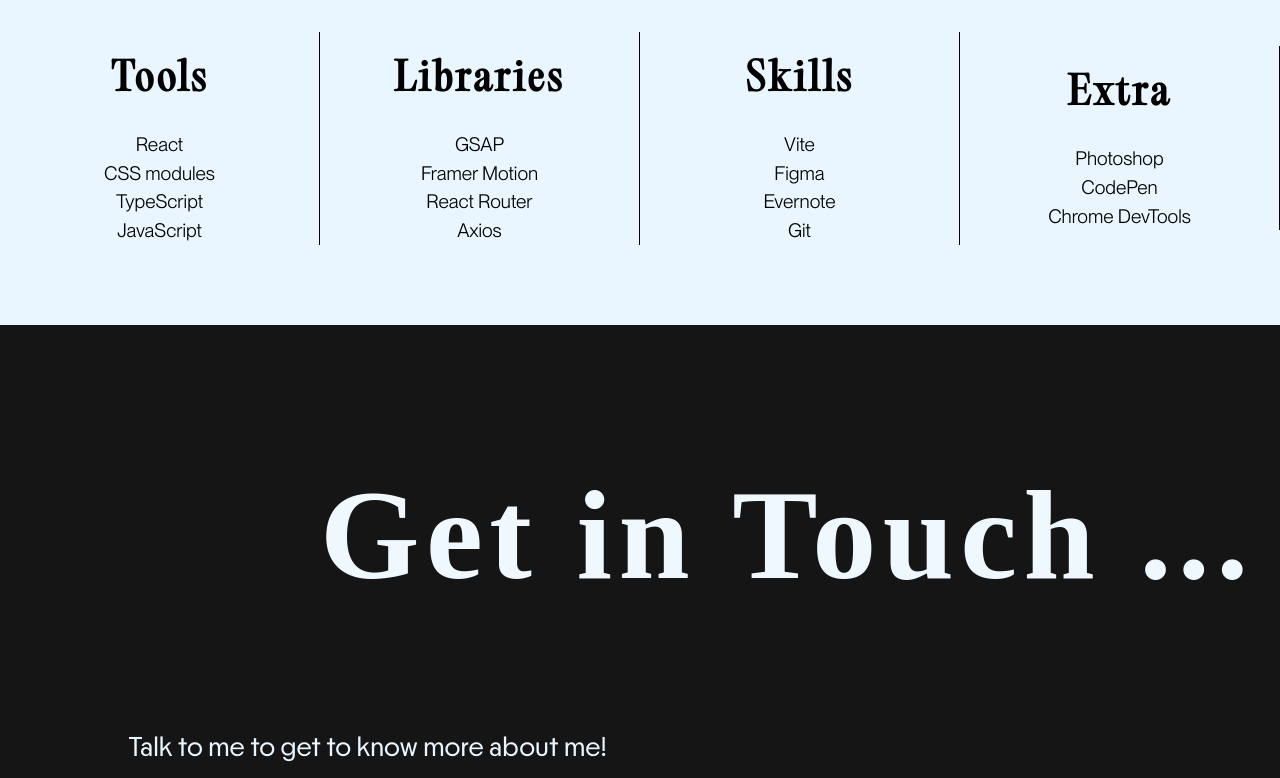
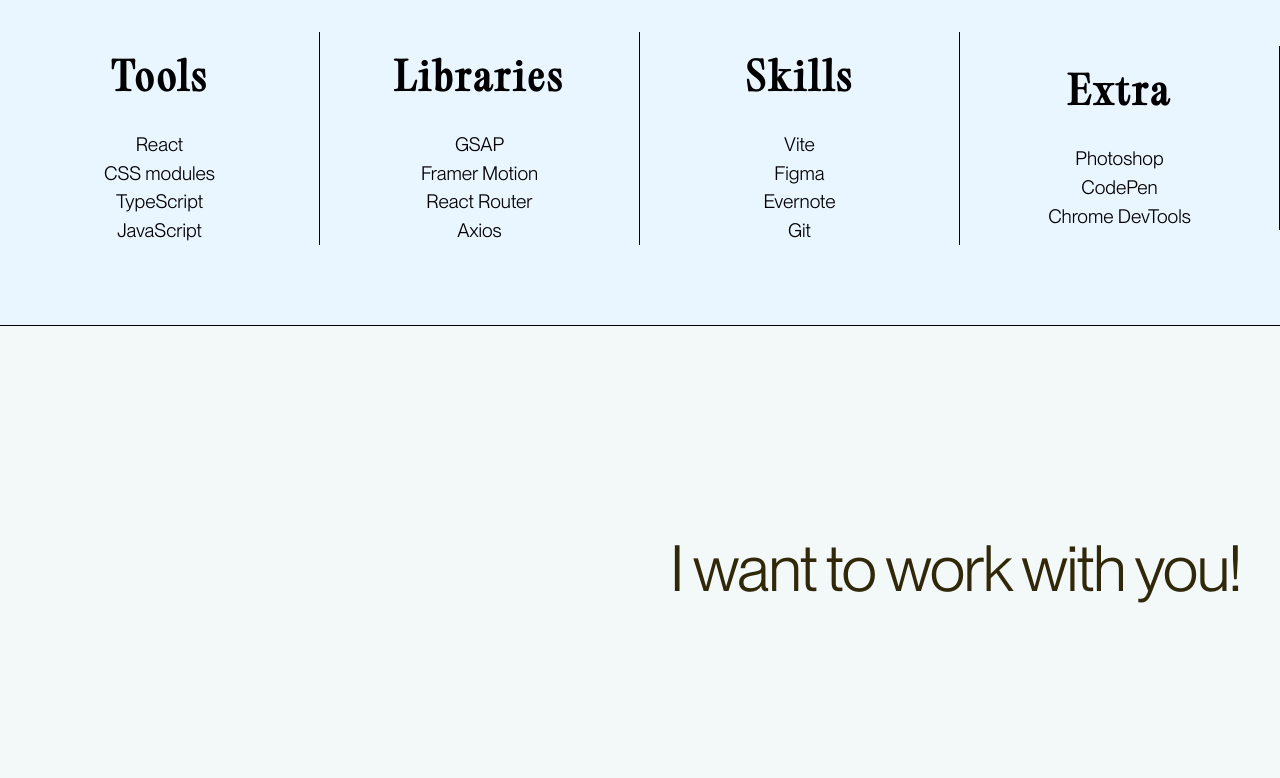
Before and after one commit to brian-david4/brian-portfolio-website, a React (Vite) app in the folder portfolio-website/: page / in a window 1280 px wide. Shown: the part 2738-3516 px from the top of the page. Built offline with nearby package versions, Linux system fonts and the light colour scheme; a web font is replaced by a local one.

Commit message:
Create new footer

```diff
--- a/portfolio-website/src/App.tsx
+++ b/portfolio-website/src/App.tsx
@@ -6,7 +6,6 @@ import Header from "./components/Header/Header";
 import MouseTrail from "./components/MouseTrail/MouseTrail";
 // pages
 import Home from "./pages/Home/Home";
-import Contact from "./pages/Contact/Contact";
 import About from "./pages/About/About";
 import NotFound from "./pages/NotFound/NotFound";
 import Projects from "./pages/Projects/Projects";
@@ -34,7 +33,6 @@ function App() {
       <Header on404Page={on404Page} />
       <Routes location={location} key={location.pathname}>
         <Route index element={<Home />} />
-        <Route path="/contact" element={<Contact />} />
         <Route path="/about" element={<About />} />
         <Route path="/projects" element={<Projects />} />
         <Route path="*" element={<NotFound />} />
--- a/portfolio-website/src/components/HomeFooter/HomeFooter.tsx
+++ b/portfolio-website/src/components/HomeFooter/HomeFooter.tsx
@@ -1,24 +1,53 @@
 import { useState } from "react";
 import ContactMouseEffect from "../ContactMouseEffect/ContactMouseEffect";
 import styles from "./hmFt.module.css";
+import { motion } from "framer-motion";
+import { wordEnter } from "./contactAnims";
 
 const HomeFooter = () => {
+  const text1 = "I want to work with you!";
+  const text2 = "bdavid1530@gmail.com";
   const [contactHovered, setMouseHovered] = useState(false);
   return (
-    <div className={styles.footer}>
-      <ContactMouseEffect isTitleHovered={contactHovered} />
-      <h1 className={styles.title}>{`Get in Touch ...`}</h1>
-      <div className={styles.desc}>
-        Talk to me to get to know more about me!
+    <footer
+      onMouseEnter={() => setMouseHovered(true)}
+      onMouseLeave={() => setMouseHovered(false)}
+      className={styles.footer}
+    >
+      <div className={styles.textFlex}>
+        <ContactMouseEffect isTitleHovered={contactHovered} />
+
+        <div className={`${styles.text1Wrapper} ${styles.textWrapper}`}>
+          <p className={styles.textInner}>
+            {text1.split(" ").map((ltr, idx) => (
+              <motion.span
+                variants={wordEnter}
+                custom={idx}
+                initial="initial"
+                animate="enter"
+                key={`t_word_${idx}`}
+                className={styles.word}
+              >
+                {ltr}
+              </motion.span>
+            ))}
+          </p>
+        </div>
+        <div className={`${styles.text2Wrapper} ${styles.textWrapper}`}>
+          <motion.a
+            className={`${styles.textInner} ${styles.email}`}
+            href="mailto:bdavid1530@gmail.com"
+            variants={wordEnter}
+            custom={0}
+            initial="initial"
+            animate="enter"
+            transition={{ delay: 0.75, duration: 1.4 }}
+          >
+            {text2}
+          </motion.a>
+        </div>
       </div>
-      <div
-        onMouseEnter={() => setMouseHovered(true)}
-        onMouseLeave={() => setMouseHovered(false)}
-        className={styles.contact}
-      >
-        <a href="mailto:bdavid1530@gmail.com">bdavid1530@gmail</a>
-      </div>
-    </div>
+    </footer>
   );
 };
 
--- a/portfolio-website/src/components/HomeFooter/hmFt.module.css
+++ b/portfolio-website/src/components/HomeFooter/hmFt.module.css
@@ -1,8 +1,10 @@
 .footer {
-  height: 65vh;
+  height: 90vh;
   width: 100vw;
-  background-color: rgb(21, 21, 21);
+  background-color: #f3f9f9;
   position: relative;
+  overflow: hidden;
+  border-top: 1px solid black;
 }
 .title {
   position: absolute;
@@ -35,3 +37,90 @@
   font-family: "NikkeiMaru Light";
   letter-spacing: 0.05ch;
 }
+
+/* contact */
+.phrasesPosition {
+  position: absolute;
+  bottom: 5vmin;
+}
+.textFlex {
+  height: 100vh;
+  width: 100vw;
+  display: flex;
+  flex-direction: column;
+  align-items: center;
+  justify-content: center;
+  transition: all 500ms cubic-bezier(0.075, 0.82, 0.165, 1);
+}
+.text1Wrapper {
+  width: 45vw;
+  left: 25vw;
+  bottom: 15vh;
+}
+.textWrapper {
+  position: relative;
+  display: grid;
+  place-items: center;
+}
+.word {
+  display: inline-block;
+  margin-right: 0.6rem;
+}
+.textInner {
+  font-size: 5vw;
+  font-family: "Neue Montreal Book";
+  text-decoration: none;
+  color: var(--dark-green);
+  letter-spacing: -0.1rem;
+}
+.text2Wrapper {
+  top: 5vh;
+  right: 12vw;
+}
+.email {
+  transition: transform 500ms cubic-bezier(0.075, 0.82, 0.165, 1);
+  white-space: nowrap;
+}
+.email:hover::after {
+  transform: scaleX(1);
+}
+.email::after {
+  content: "";
+  position: absolute;
+  bottom: 0;
+  left: 10%;
+  transform: scaleX(0);
+  width: 80%;
+  height: 2px;
+  background-color: black;
+  transition: 250ms transform cubic-bezier(0.39, 0.575, 0.565, 1);
+}
+.email:hover {
+  transform: scale(1.05);
+}
+
+@media (max-width: 924px) {
+  .text2Wrapper {
+    bottom: 20vh;
+  }
+  .text1Wrapper {
+    left: 0px;
+    bottom: 0px;
+  }
+  .text2Wrapper {
+    top: 0px;
+    right: 0px;
+  }
+  .text1Wrapper > .textInner {
+    font-size: 10.5vw;
+  }
+  .text2Wrapper > .textInner {
+    font-size: 7.2vw;
+  }
+  .textFlex {
+    gap: 9vh;
+  }
+  .email::after {
+    transform: scaleX(1);
+  }
+}
--- a/portfolio-website/src/pages/Contact/Contact.tsx
+++ /dev/null
@@ -1,56 +0,0 @@
-import styles from "./contact.module.css";
-import ContactHello from "../../components/ContactHello/ContactHello";
-import ContactMouseEffect from "../../components/ContactMouseEffect/ContactMouseEffect";
-import { motion } from "framer-motion";
-import { wordEnter } from "./contactAnims";
-
-const Contact = () => {
-  const text1 = "I want to work with you!";
-  const text2 = "bdavid1530@gmail.com";
-
-  return (
-    <>
-      <div className={styles.contactPage}>
-        <ContactMouseEffect isTitleHovered={true} />
-
-        <div className={styles.textFlex}>
-          <div className={`${styles.text1Wrapper} ${styles.textWrapper}`}>
-            <p className={styles.textInner}>
-              {text1.split(" ").map((ltr, idx) => (
-                <motion.span
-                  variants={wordEnter}
-                  custom={idx}
-                  initial="initial"
-                  animate="enter"
-                  key={`t_word_${idx}`}
-                  className={styles.word}
-                >
-                  {ltr}
-                </motion.span>
-              ))}
-            </p>
-          </div>
-          <div className={`${styles.text2Wrapper} ${styles.textWrapper}`}>
-            <motion.a
-              className={`${styles.textInner} ${styles.email}`}
-              href="mailto:bdavid1530@gmail.com"
-              variants={wordEnter}
-              custom={0}
-              initial="initial"
-              animate="enter"
-              transition={{ delay: 0.75, duration: 1.4 }}
-            >
-              {text2}
-            </motion.a>
-          </div>
-        </div>
-
-        <div className={styles.phrasesPosition}>
-          <ContactHello />
-        </div>
-      </div>
-    </>
-  );
-};
-
-export default Contact;
--- a/portfolio-website/src/pages/Contact/contact.module.css
+++ /dev/null
@@ -1,97 +0,0 @@
-.contactPage {
-  position: absolute;
-  height: 100vh;
-  left: 0;
-  width: 100%;
-  background-color: #f3f9f9;
-  z-index: -1;
-  overflow: hidden;
-  display: flex;
-  flex-direction: column;
-  align-items: center;
-}
-.phrasesPosition {
-  position: absolute;
-  bottom: 5vmin;
-}
-.textFlex {
-  height: 100vh;
-  width: 100vw;
-  display: flex;
-  flex-direction: column;
-  align-items: center;
-  justify-content: center;
-  transition: all 500ms cubic-bezier(0.075, 0.82, 0.165, 1);
-}
-.text1Wrapper {
-  width: 45vw;
-  left: 25vw;
-  bottom: 15vh;
-}
-.textWrapper {
-  position: relative;
-  display: grid;
-  place-items: center;
-}
-.word {
-  display: inline-block;
-  margin-right: 0.6rem;
-}
-.textInner {
-  font-size: 5vw;
-  font-family: "Neue Montreal Book";
-  text-decoration: none;
-  color: var(--dark-green);
-  letter-spacing: -0.1rem;
-}
-.text2Wrapper {
-  top: 5vh;
-  right: 12vw;
-}
-.email {
-  transition: transform 500ms cubic-bezier(0.075, 0.82, 0.165, 1);
-  white-space: nowrap;
-}
-.email:hover::after {
-  transform: scaleX(1);
-}
-.email::after {
-  content: "";
-  position: absolute;
-  bottom: 0;
-  left: 10%;
-  transform: scaleX(0);
-  width: 80%;
-  height: 2px;
-  background-color: black;
-  transition: 250ms transform cubic-bezier(0.39, 0.575, 0.565, 1);
-}
-.email:hover {
-  transform: scale(1.05);
-}
-
-@media (max-width: 924px) {
-  .text2Wrapper {
-    bottom: 20vh;
-  }
-  .text1Wrapper {
-    left: 0px;
-    bottom: 0px;
-  }
-  .text2Wrapper {
-    top: 0px;
-    right: 0px;
-  }
-  .text1Wrapper > .textInner {
-    font-size: 10.5vw;
-  }
-  .text2Wrapper > .textInner {
-    font-size: 7.2vw;
-  }
-  .textFlex {
-    gap: 9vh;
-  }
-  .email::after {
-    transform: scaleX(1);
-  }
-}
```
Also changed, not shown: portfolio-website/src/components/HomeFooter/contactAnims.ts (renamed from portfolio-website/src/pages/Contact/contactAnims.ts).
